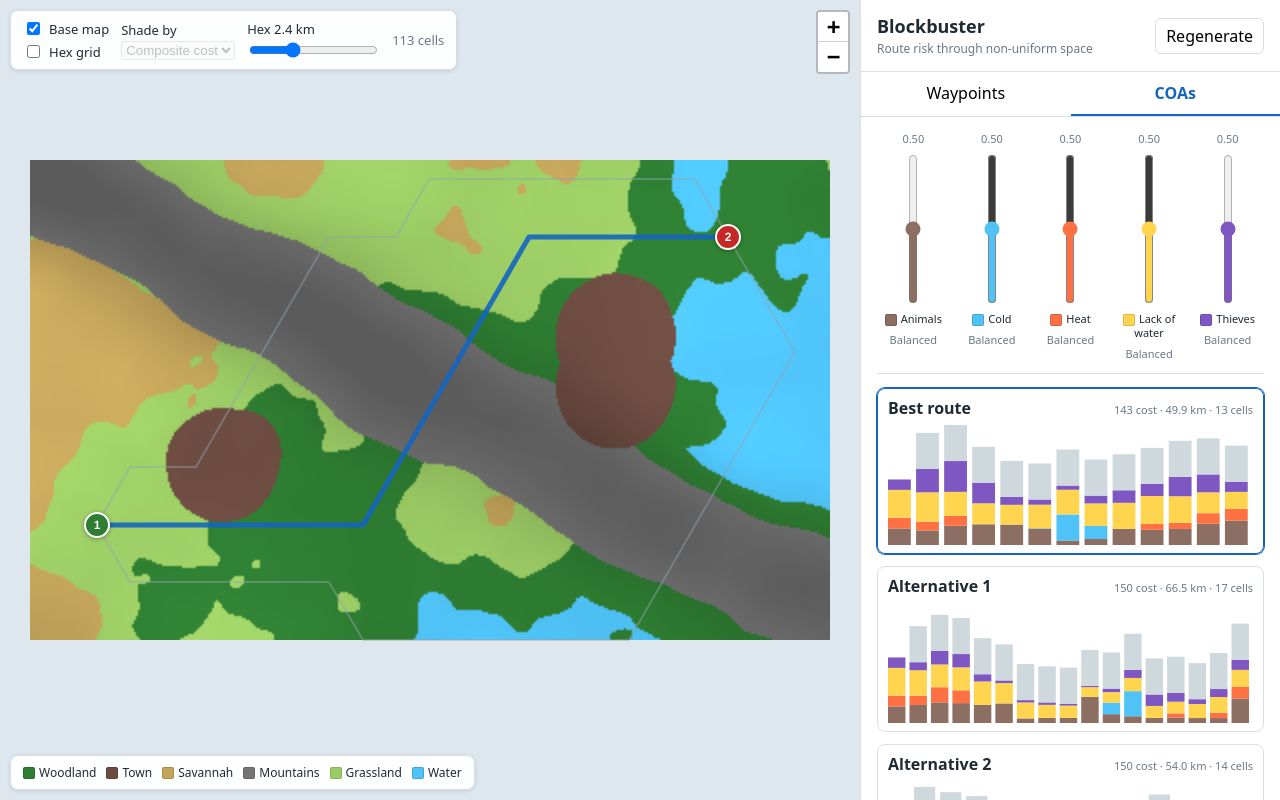
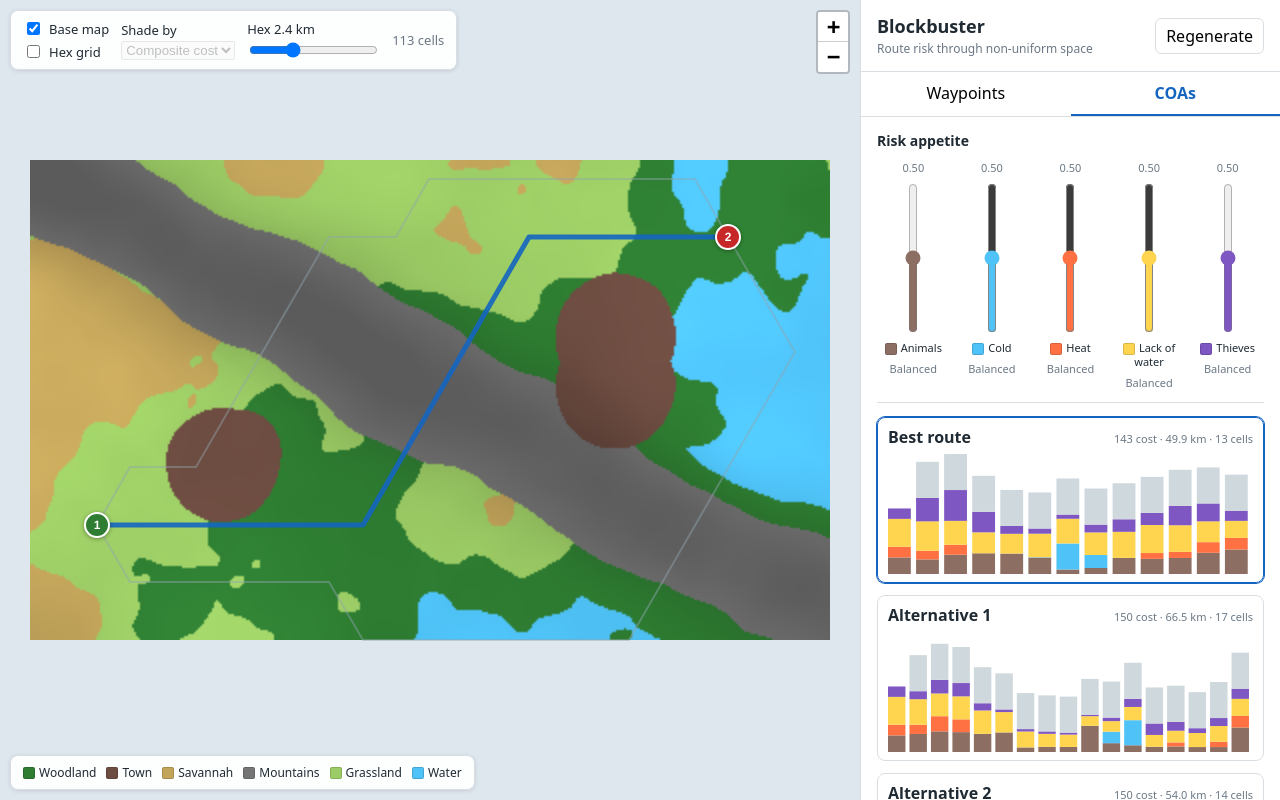
Before and after one commit to DeepBlueCLtd/blockbuster, a React (Vite) app: page / in a window 1280 px wide. Built offline with nearby package versions, Linux system fonts and the light colour scheme.

Commit message:
Add a "Risk appetite" title above the COA sliders
https://claude.ai/code/session_01XuEcEmcEgeCEYgAUUsexXB

```diff
--- a/src/app/app.css
+++ b/src/app/app.css
@@ -222,13 +222,21 @@ button:hover {
   color: var(--muted);
 }
 
-/* --- Appetite sliders (a row of vertical sliders atop the COAs tab) --- */
+/* --- Appetite sliders (a titled row of vertical sliders atop the COAs tab) --- */
+.appetite {
+  margin-bottom: 14px;
+  padding-bottom: 12px;
+  border-bottom: 1px solid var(--line);
+}
+
+.appetite-title {
+  margin: 0 0 10px;
+  font-size: 14px;
+}
+
 .appetite-sliders {
   display: flex;
   gap: 6px;
-  margin-bottom: 14px;
-  padding-bottom: 12px;
-  border-bottom: 1px solid var(--line);
 }
 
 .slider-vertical {
--- a/src/ui/panels/CoaPanel.tsx
+++ b/src/ui/panels/CoaPanel.tsx
@@ -69,6 +69,8 @@ function AppetiteSliders() {
   const setAppetite = useBlockbusterStore((s) => s.setAppetite);
 
   return (
+    <section className="appetite">
+      <h2 className="appetite-title">Risk appetite</h2>
       <div className="appetite-sliders" role="group" aria-label="Risk appetite">
         {RISK_TYPES.map((risk) => (
           <Slider
@@ -82,5 +84,6 @@ function AppetiteSliders() {
           />
         ))}
       </div>
+    </section>
   );
 }
```
Lines whose indentation alone changed are shown as unchanged.
